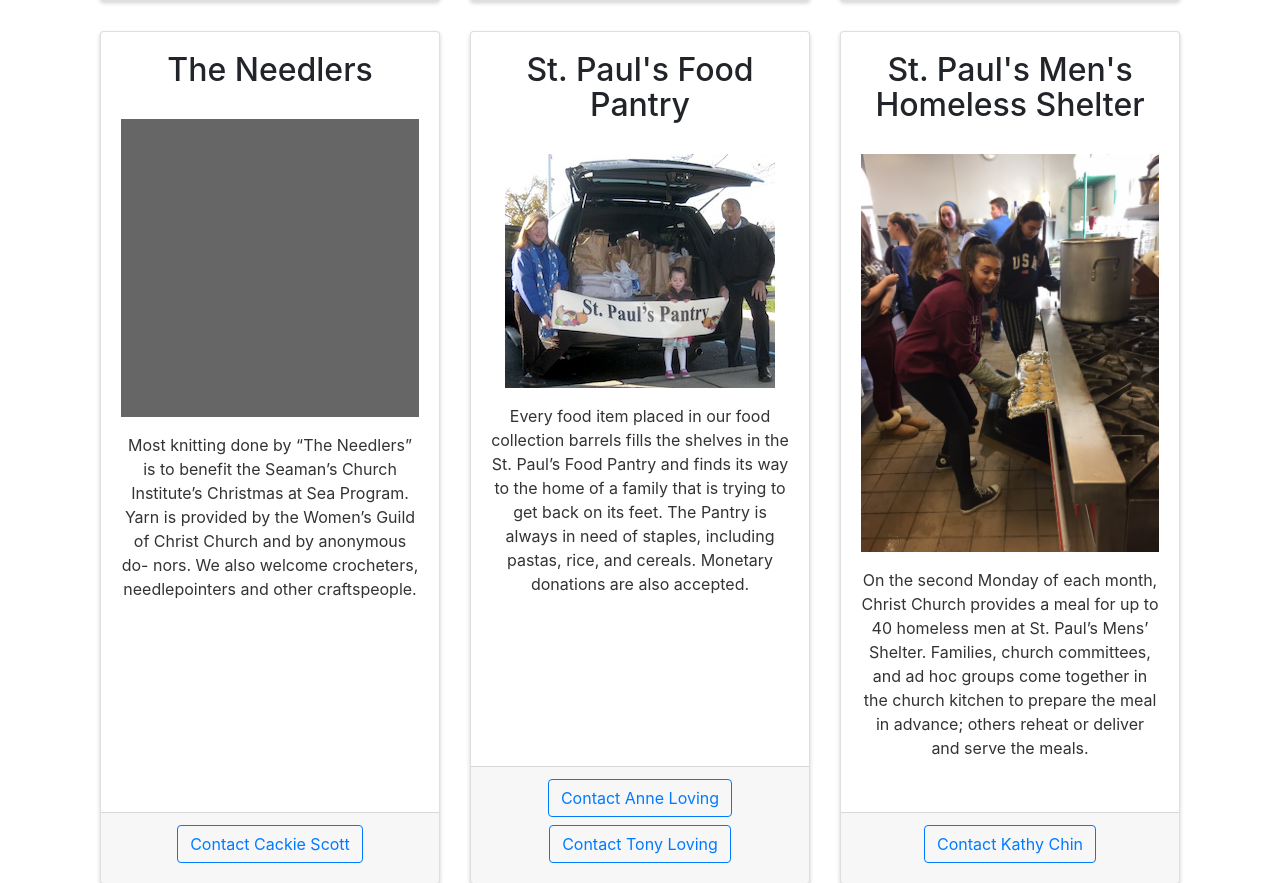
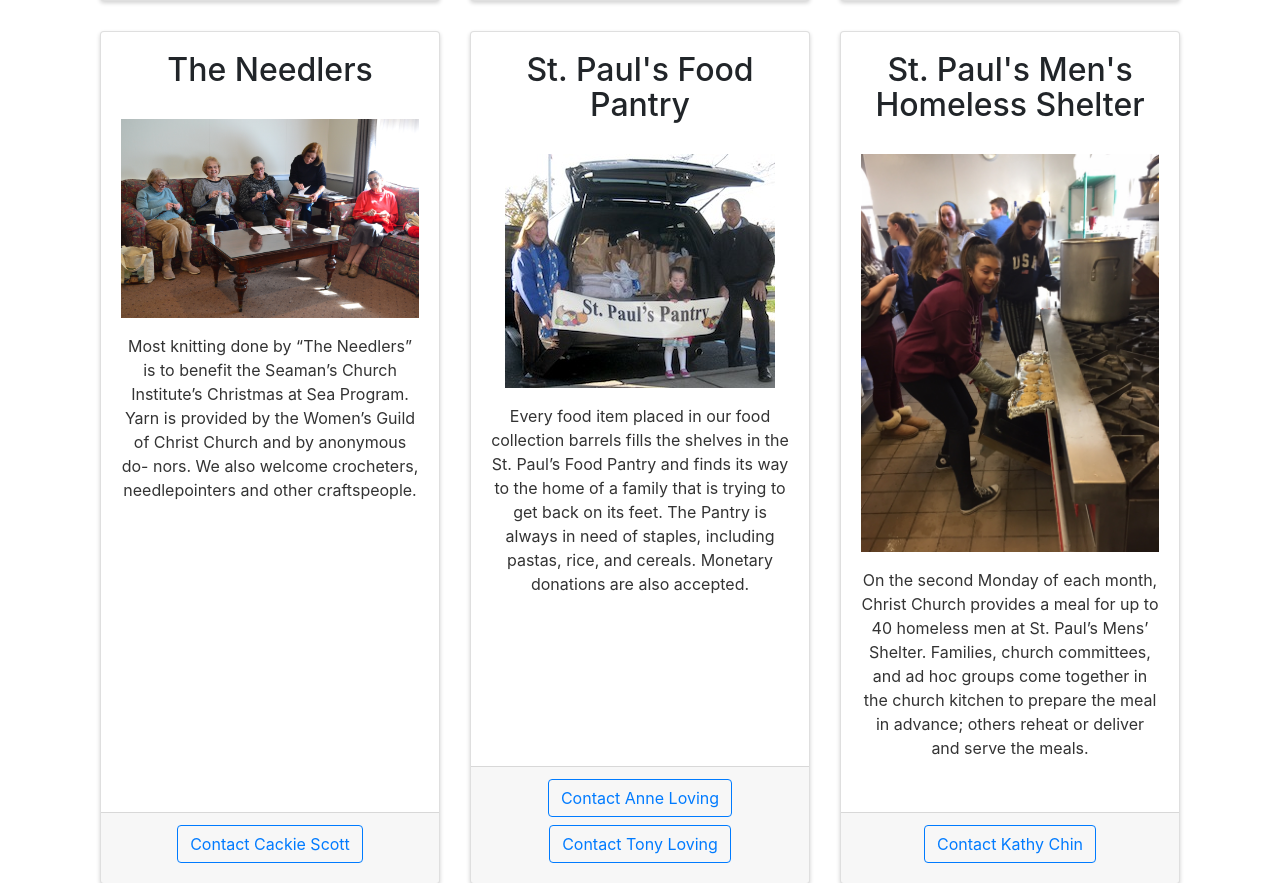
Before and after one commit to VolantWebDesign/Christ-Church-Ridgewood, a PHP site: page /ministries_new.php in a window 1280 px wide. Shown: the part 4107-4990 px from the top of the page. Run offline with PHP 8.4, Linux system fonts and the light colour scheme.

Commit message:
Added The Needlers photo to ministries_new.php

```diff
--- a/ministries_new.php
+++ b/ministries_new.php
@@ -245,12 +245,12 @@
         <div class="card">
           <div class="card-body" align="center">
             <h2 class="cardtop">The Needlers</h2>
-            <img src="images/vestry/missing.jpg" class="img-fluid" alt=" photo" title="">
+            <img src="images/Ministries/needlers.jpeg" class="img-fluid" alt=" photo" title="">
             <p>Most knitting done by “The Needlers” is to benefit the Seaman’s Church Institute’s Christmas at Sea Program. Yarn is provided by the Women’s Guild of Christ Church and by anonymous do- nors. We also welcome crocheters, needlepointers and other craftspeople.</p>
           </div>
           <!-- Footer buttons -->
           <div align="center" class="card-footer">
-            <a href="mailto:sales@valtekinc.com"><button type="button" class="btn btn-outline-primary">Contact Cackie Scott</button></a>
+            <a href="mailto:Valteksales@gmail.com"><button type="button" class="btn btn-outline-primary">Contact Cackie Scott</button></a>
           </div>
         </div>
 
```
Also changed, not shown: images/Ministries/needlers.jpeg (added).
